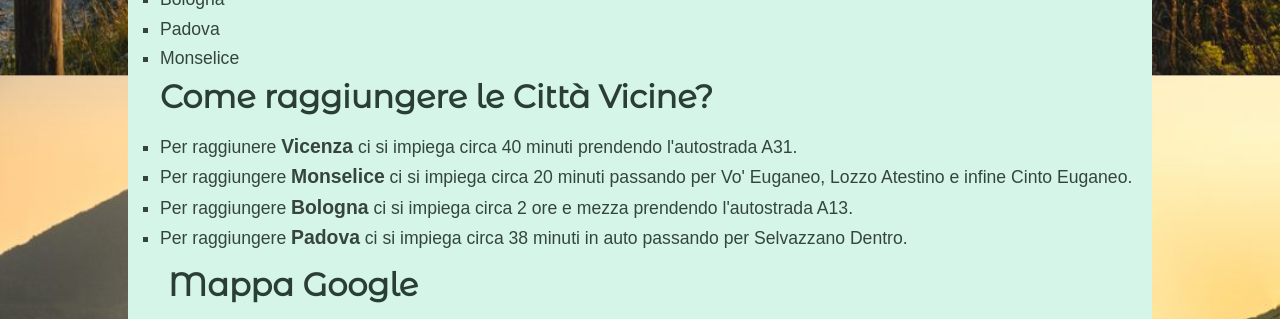
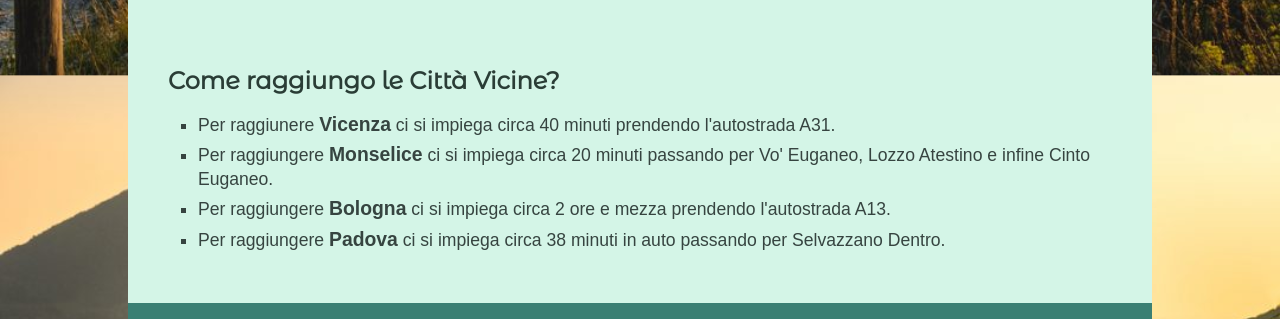
Before and after one commit to comodei/Flora-s-House-TecWeb-Project-, a PHP site: page /html/contatti.html in a window 1280 px wide. Shown: the part 778-1097 px from the top of the page. Run offline with PHP 8.4, Linux system fonts and the light colour scheme; a map, chart or similar area stays blank.

Commit message:
aggiustamenti vari

```diff
--- a/html/contatti.html
+++ b/html/contatti.html
@@ -44,7 +44,9 @@
 </div>
 
 <div class="main" role="main">
-        <h2>Contatti Principali</h2>
+	<div id="contattiContainer">
+		<div id="contattaci">
+    	    <h2>Contattaci!</h2>
     	    <dl class="elencoContatti">
     	        <dt><img class="contacts imgDot" src="../images/telefono.png" alt=""/>Telefono &amp; Fax:</dt>
     	        <dd><a href="tel:+39049000000" title="Chiama Flora's House" role="link" aria-label="049 000000">049 000000</a></dd>
@@ -56,7 +58,9 @@
     	        <dt><img class="contacts imgDot" src="../images/indirizzo2.png" alt=""/>Indirizzo:</dt>
     	        <dd>Via Roma, 100 - 35037 Teolo (Italia)</dd>
     	    </dl>
+		</div>
 
+    	    <div id="periodoApertura">
 				<h2>Periodo di apertura</h2>
     	    	<ul class="elenco">
     	    	<li>Giugno</li>
@@ -64,15 +68,19 @@
     	    	<li>Agosto</li>
     	    	<li class="diversoPeriodo">Per periodi diversi contattaci!</li>
     	    	</ul>
+			</div>
 
-        <h2>Città Vicine?</h2>
+    	    <!--<div id="cittaVicine">
+				<h2>Quali sono le città più vicine?</h2>
     	        <ul class="elenco">
     	           <li>Vicenza</li>
     	           <li>Bologna</li>
     	           <li>Padova</li>
     	           <li>Monselice</li>
     	        </ul>
-        <h2>Come raggiungere le Città Vicine?</h2>
+			</div>-->
+			<div id="raggiungiCitta">
+    	    <h2>Come raggiungo le Città Vicine?</h2>
     	        <ul class="elenco">
     	        <li>Per raggiunere <span class="nomeCitta">Vicenza</span> ci si impiega circa 40 minuti prendendo
     	        l'autostrada A31.</li>
@@ -81,9 +89,10 @@
     	        l'autostrada A13.</li>
     	        <li>Per raggiungere <span class="nomeCitta">Padova</span> ci si impiega circa 38 minuti in auto passando per Selvazzano Dentro.</li>
     	        </ul>
-        <div class="map_container">
-            <h2>Mappa Google</h2>
+			</div>
+    	    <div id="map_container">
     	        <object id="maps" title="Posizione di Flora House sulla mappa" tabindex="-1" data="https://www.google.com/maps/embed?pb=!1m18!1m12!1m3!1d2803.981476838104!2d11.67414961495981!3d45.34918617909972!2m3!1f0!2f0!3f0!3m2!1i1024!2i768!4f13.1!3m3!1m2!1s0x477f26512daa2a37%3A0x9b88e397779adcd7!2sVia%20Roma%2C%20Teolo%20PD!5e0!3m2!1sit!2sit!4v1606927975762!5m2!1sit!2sit"></object>
+    	    </div>
 		</div>
 </div>
 
--- a/style/printPagine.css
+++ b/style/printPagine.css
@@ -1,7 +1,6 @@
 *{
 	padding: 0em;
 	margin:0em;
-	color: rgba(42,61,54,1.00);
 }
 html,body{
     font-family:"Times New Roman",Serif;
--- a/style/style_lavoro.css
+++ b/style/style_lavoro.css
@@ -119,7 +119,7 @@
 /*CONTENUTO GENERALE*/
 .main{
   background-color: #D4F5E7;
-  padding: 1.5em 1em 3em 2em;
+  padding: 1em 2.5em;
   font-size: 1em;
   line-height: 1.5em;
 }
@@ -213,9 +213,6 @@
 }
 
 /*PAGINA CONTATTI*/
-.map_container{
-    padding: 0.5em;
-}
 img.imgDot{
     width: 3%;
     padding-right: 0.4em;
@@ -233,17 +230,21 @@
 dl.elencoContatti dd{
     font-size: 1.1em;
     display: inline;
-	  color: rgba(54,68,64,1.00);
+	color: rgba(54,68,64,1.00);
 }
 dl.elencoContatti dd:after{
     display: block;
     content: '';
+	padding-bottom: 0.5em;
 }
 ul.elenco li{
     padding-bottom: 0.3em;
     font-size: 1.1em;
     list-style-type: square;
     color: rgba(54,68,64,1.00);
+	margin-left: 1.7em;
+}
+
 }
 ul li.diversoPeriodo{
     font-style: italic;
@@ -253,6 +254,49 @@
 ul .nomeCitta{
     font-weight: bold;
     font-size: 1.1em;
+}
+
+#raggiungiCitta h2{
+	font-size: 1.5em;
+}
+
+#contattaci h2{
+	font-size: 3em;
+	padding-bottom: 1em;
+}
+
+#maps{
+	height: 95%;
+	width: 90%;
+	border: 1px solid rgba(54,68,64,0.5);
+}
+
+/*qui sono disposti gli elementi di contatti*/
+#contattiContainer{
+
+	display: grid;
+	grid-template-columns: repeat(5, 20%);
+	grid-template-rows: repeat(3, 1fr);
+	grid-row-gap: 2.5em;
+}
+#contattaci{
+	grid-area: 1 / 1 / span 1 / span 3;
+}
+
+#periodoApertura{
+	grid-area: 2 / 1 / span 1 / span 3;
+}
+/*#cittaVicine{
+	grid-area: 2 / 4 / span 1 / span 2;
+}*/
+
+#map_container{
+	grid-area: 1 / 4 / span 2 / span 2;
+
+
+}
+#raggiungiCitta{
+	grid-area: 3 / 1 / span 1 / span 5;
 }
 
 /*PAGINA 404*/
```
Lines whose indentation alone changed are shown as unchanged.
